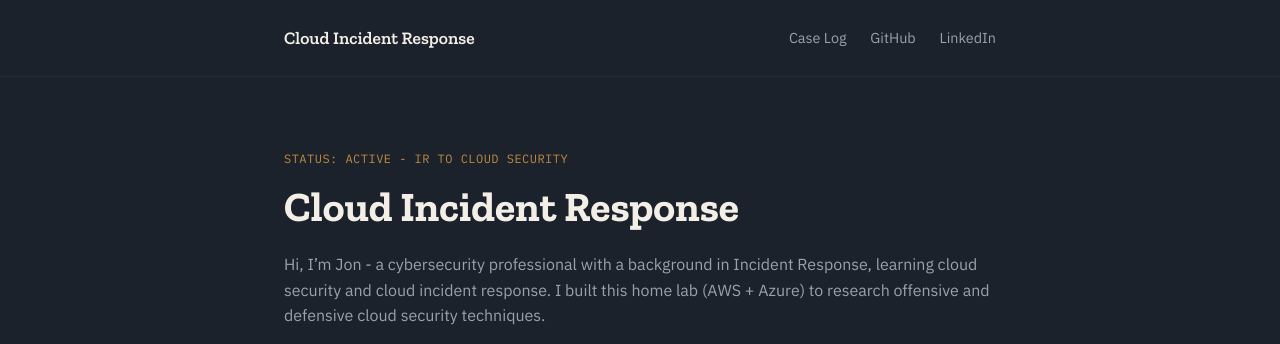
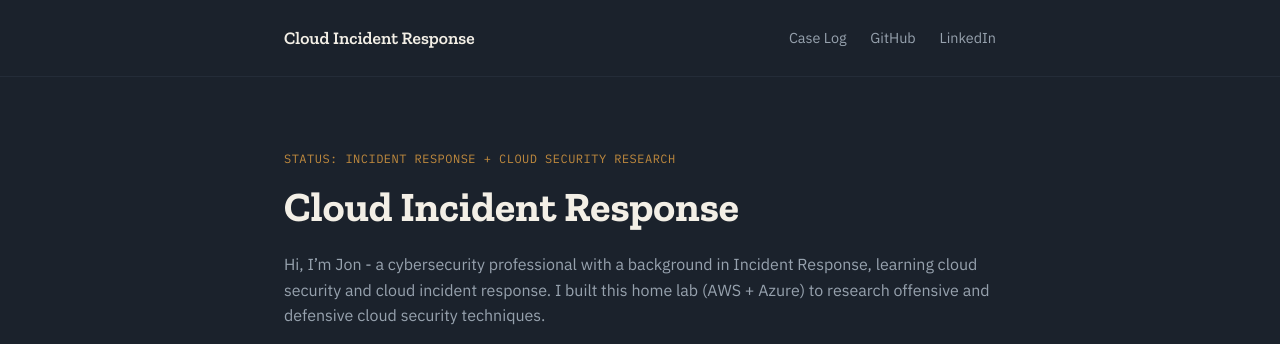
Before and after one commit to J0xn1/j0xn1.github.io, a Jekyll site: the page built from index.md, in a window 1280 px wide. Shown: the top 344 px of the page. Built offline with Jekyll 4.4.1, drawn with Linux system fonts in a browser that asks for light colours.

Commit message:
home.html

```diff
--- a/_layouts/home.html
+++ b/_layouts/home.html
@@ -3,7 +3,7 @@ layout: default
 ---
 <section class="hero">
   <div class="wrap">
-    <p class="case-tag">STATUS: ACTIVE - IR TO CLOUD SECURITY</p>
+    <p class="case-tag">STATUS: INCIDENT RESPONSE + CLOUD SECURITY RESEARCH</p>
     <h1>Cloud Incident Response</h1>
     <p class="hero-lede">{{ content }}</p>
   </div>
```
